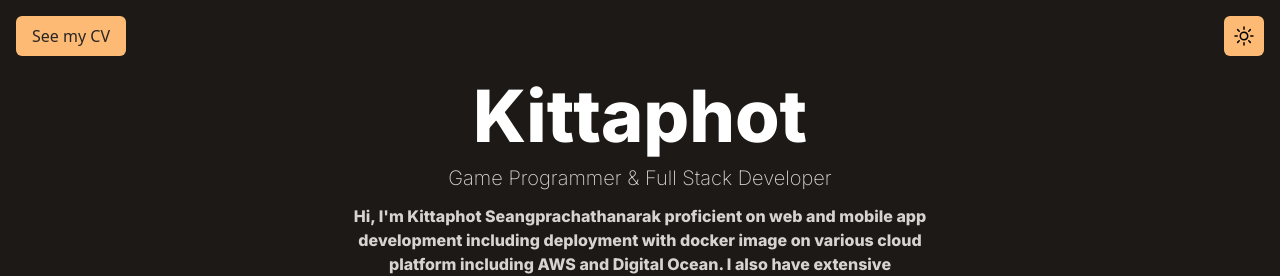
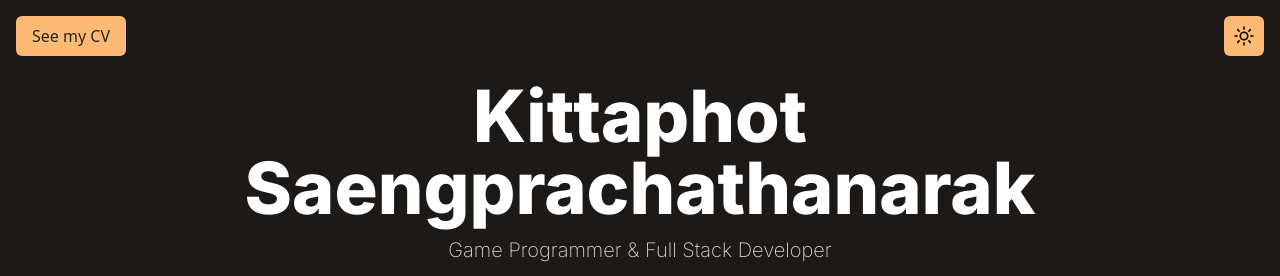
Before and after one commit to ZnoKunG/znokung-portfolio, a React (Vite) app: page / in a window 1280 px wide. Shown: the top 276 px of the page. Built offline with nearby package versions, Linux system fonts and the light colour scheme.

Commit message:
Change name

```diff
--- a/src/components/Intro.jsx
+++ b/src/components/Intro.jsx
@@ -3,7 +3,7 @@
 function Intro() {
     return (
         <div className="flex items-center justify-center flex-col text-center pt-20 pb-6">
-            <h1 className='text-4xl md:text-7xl dark:text-white mb-1 md: mb-3 font-bold'>Kittaphot</h1>
+            <h1 className='text-4xl md:text-7xl dark:text-white mb-1 md: mb-3 font-bold'>Kittaphot Saengprachathanarak</h1>
             <p className='text-base md:text-xl mb-3 font-medium'>Game Programmer & Full Stack Developer</p>
             <p className='text0sm max-w-xl mb-2 font-bold'>Hi, I'm Kittaphot Seangprachathanarak proficient on web and mobile app development including deployment with docker image on various cloud platform including AWS and Digital Ocean. I also have extensive experience on game development especially Unity using C#. I have an interest on low level programming including graphics using OpenGL and parallel programming using CUDA. </p>
         </div>
```
